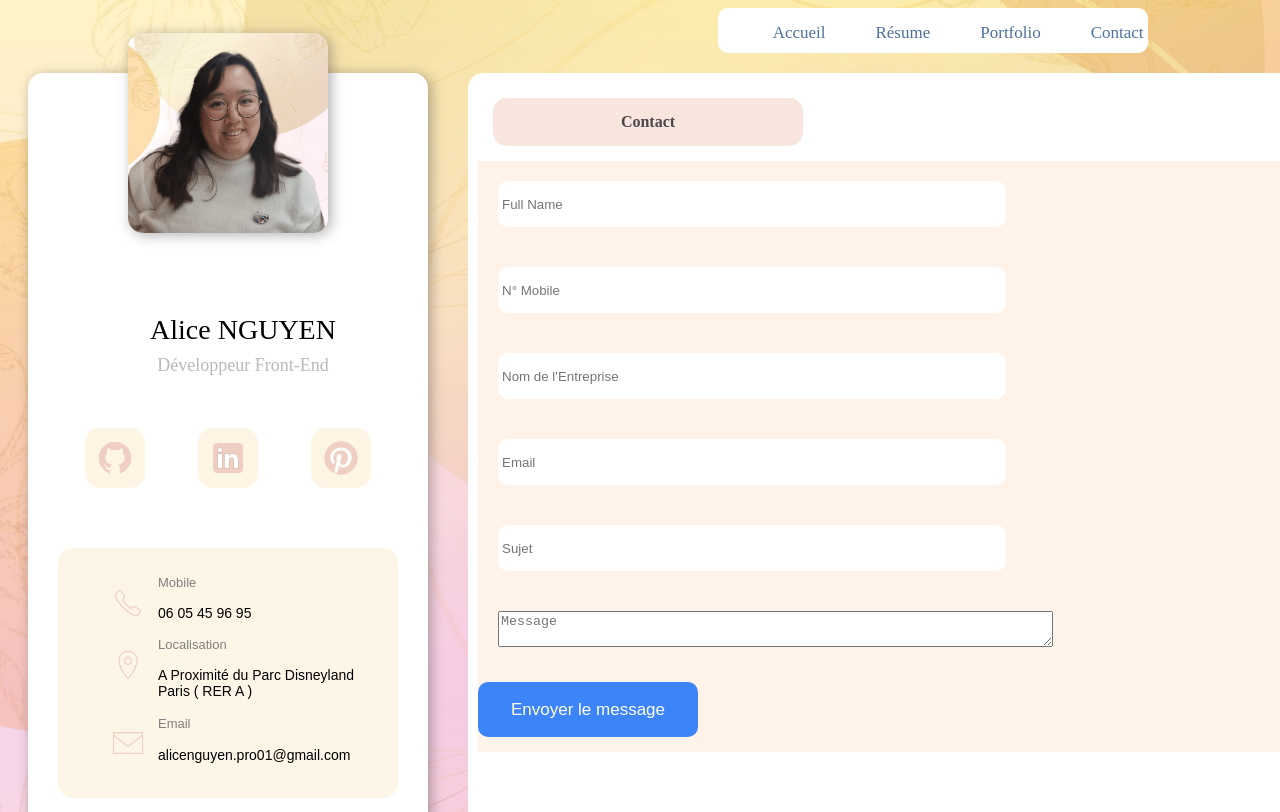
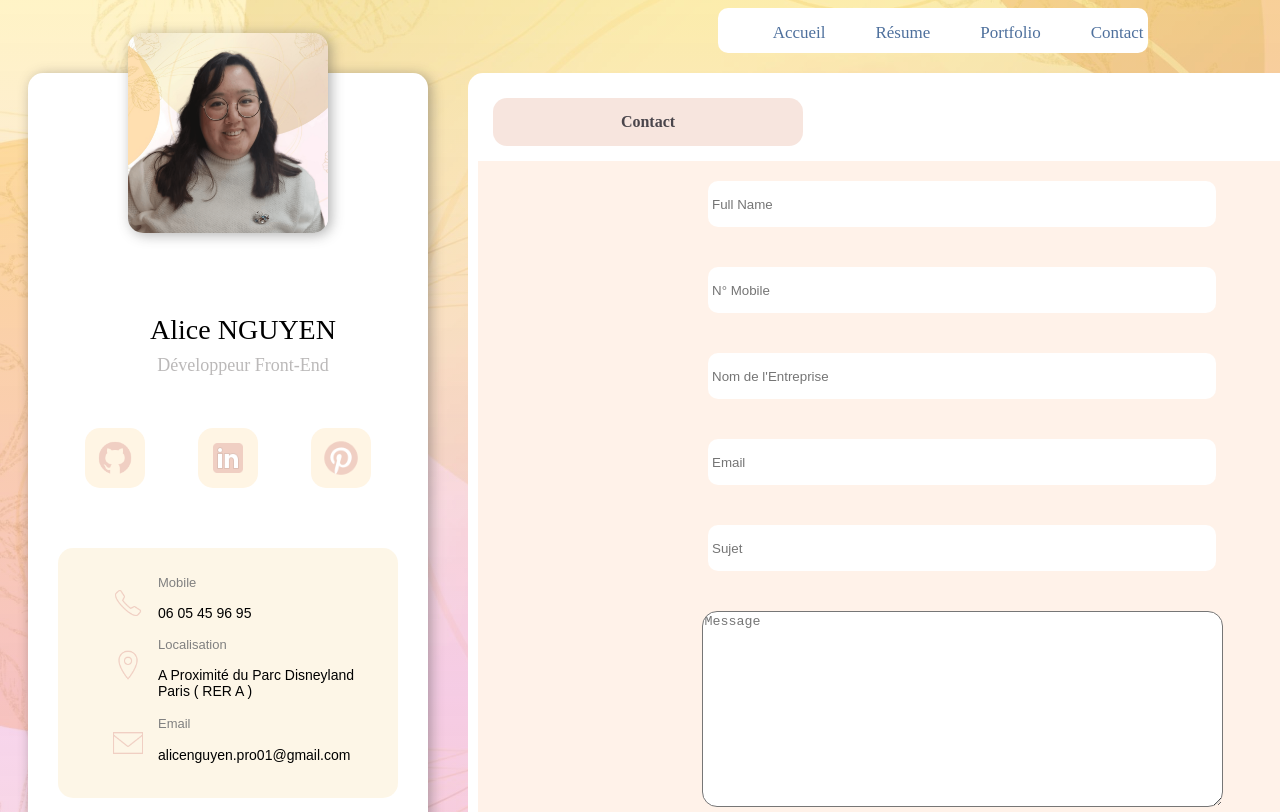
Before and after one commit to AliceNguyen-dev/developper-front-end-alice-n, a React (Create React App) app: page /contact in a window 1280 px wide. Shown: the top 812 px of the page. Built offline with nearby package versions, Linux system fonts and the light colour scheme.

Commit message:
update contact emailjs

```diff
--- a/src/components/Contact.css
+++ b/src/components/Contact.css
@@ -89,6 +89,7 @@
         color: white;
         font-size: 17px;
         font-family: 'Now Bold', sans-serif;
+        text-align: center;
     }
 
     .form-label {
@@ -170,6 +171,7 @@
         grid-template-columns: auto auto;
         padding: 20px;
         gap: 2px;
+        justify-content: center;
     }
 
     input[type="text" i] {
@@ -222,9 +224,16 @@
         margin: 10px;
         padding: 10px;
     }
+
+    textarea{
+        width: 515px;
+        height: 190px;
+        border-radius: 15px;
+    }
 }
 
 
 .mesApp {
     background-color: #ffc09836;
+    text-align: center;
 }
```
Also changed, not shown: src/components/Contact.jsx (+1 -55 lines).
